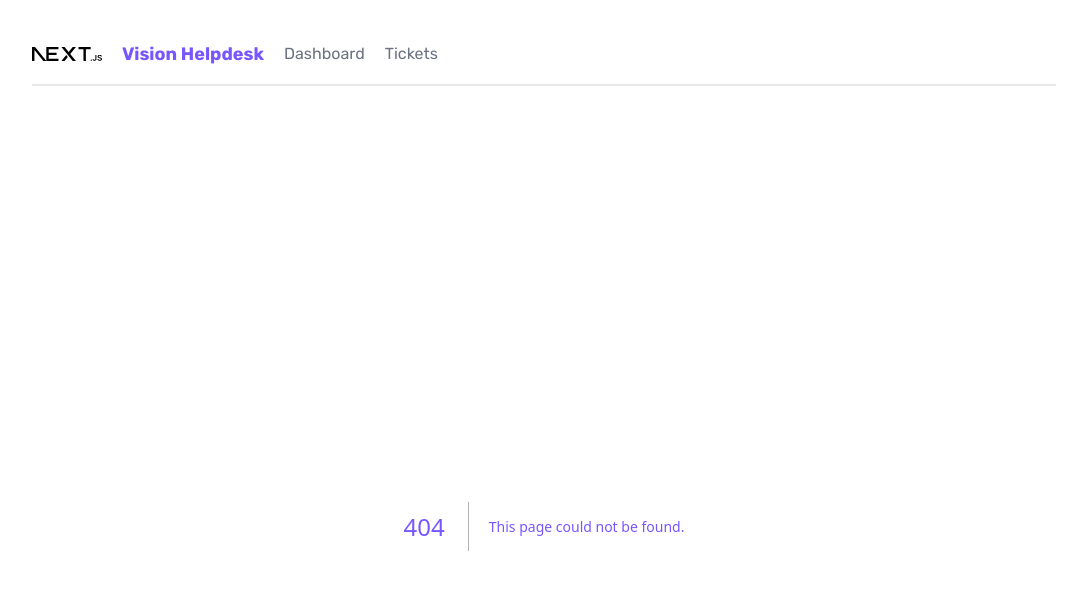
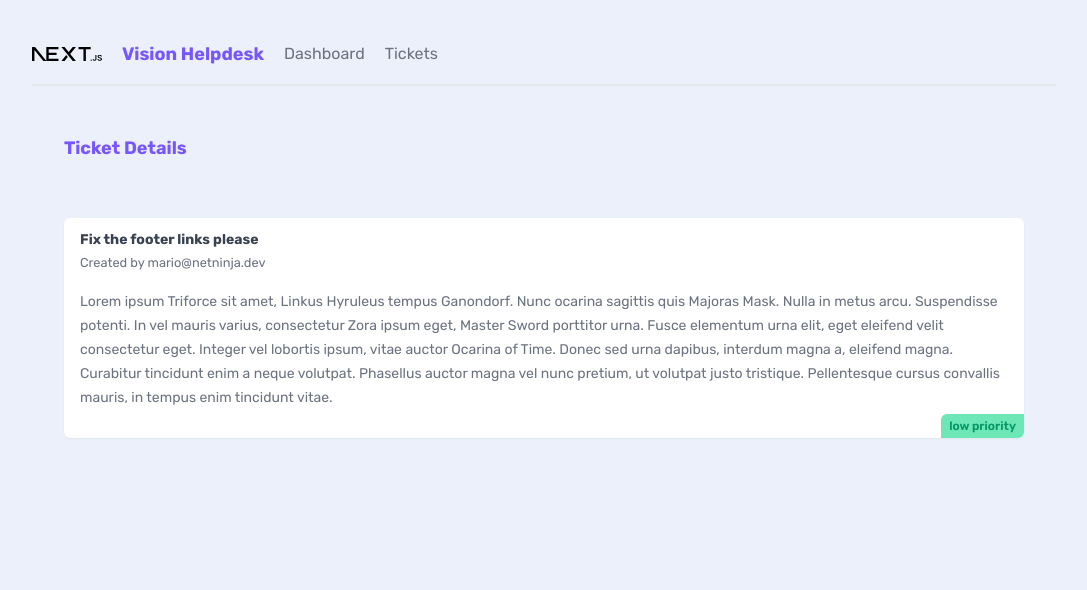
Before and after one commit to dotpxg/nextjs-ticket-system, a Next.js app: page /tickets/1 in a window 1280 px wide. Before the commit this address had no page. Shown: the top 590 px of the page, without its empty margins (96-1183 px from the left). Built offline with nearby package versions, Linux system fonts and the light colour scheme; data requests are answered from the project's data file.

Commit message:
Add dynamic ticket details page

```diff
--- a/app/tickets/TicketList.tsx
+++ b/app/tickets/TicketList.tsx
@@ -1,3 +1,4 @@
+import Link from "next/link"
 async function getTickets() {
   const res = await fetch ('http://localhost:4000/tickets', {
     next: {
@@ -12,12 +13,14 @@
   return (
     <>
       {tickets.map((ticket: any) => (
-        <div key={ticket.id} className="card my-5">
-          <h3>{ticket.title}</h3>
-          <p>{ticket.body.slice(0, 200)}</p>
-          <div className={`pill ${ticket.priority}`}>
-            {ticket.priority} priority
-          </div>
+        <div key={ticket.id} className="card">
+          <Link href={`/tickets/${ticket.id}`}>
+            <h3>{ticket.title}</h3>
+            <p>{ticket.body.slice(0, 200)}</p>
+            <div className={`pill ${ticket.priority}`}>
+              {ticket.priority} priority
+            </div>
+          </Link>
         </div>
       ))}
       {tickets.lenght === 0  && (
--- /dev/null
+++ b/app/tickets/[id]/page.tsx
@@ -0,0 +1,28 @@
+async function getTicket(id: any) {
+  const res = await fetch ('http://localhost:4000/tickets/' + id, {
+    next: {
+      revalidate: 0 // use 0 to opt out of using cache
+    }
+  })
+
+  return res.json()
+}
+export default async function TicketDetails({ params }: { params: any }) {
+  const ticket = await getTicket(params.id as any)
+
+  return (
+    <main>
+      <nav>
+        <h2>Ticket Details</h2>
+      </nav>
+      <div className="card">
+        <h3>{ ticket.title }</h3>
+        <small>Created by { ticket.user_email }</small>
+        <p>{ ticket.body }</p>
+        <div className={`pill ${ticket.priority}`}>
+          { ticket.priority } priority
+        </div>
+      </div>
+    </main>
+  )
+}
--- a/app/tickets/page.tsx
+++ b/app/tickets/page.tsx
@@ -1,4 +1,4 @@
-import TicketList from "./ticketList";
+import TicketList from "./TicketList";
 
 export default function Tickets() {
   return (
```
